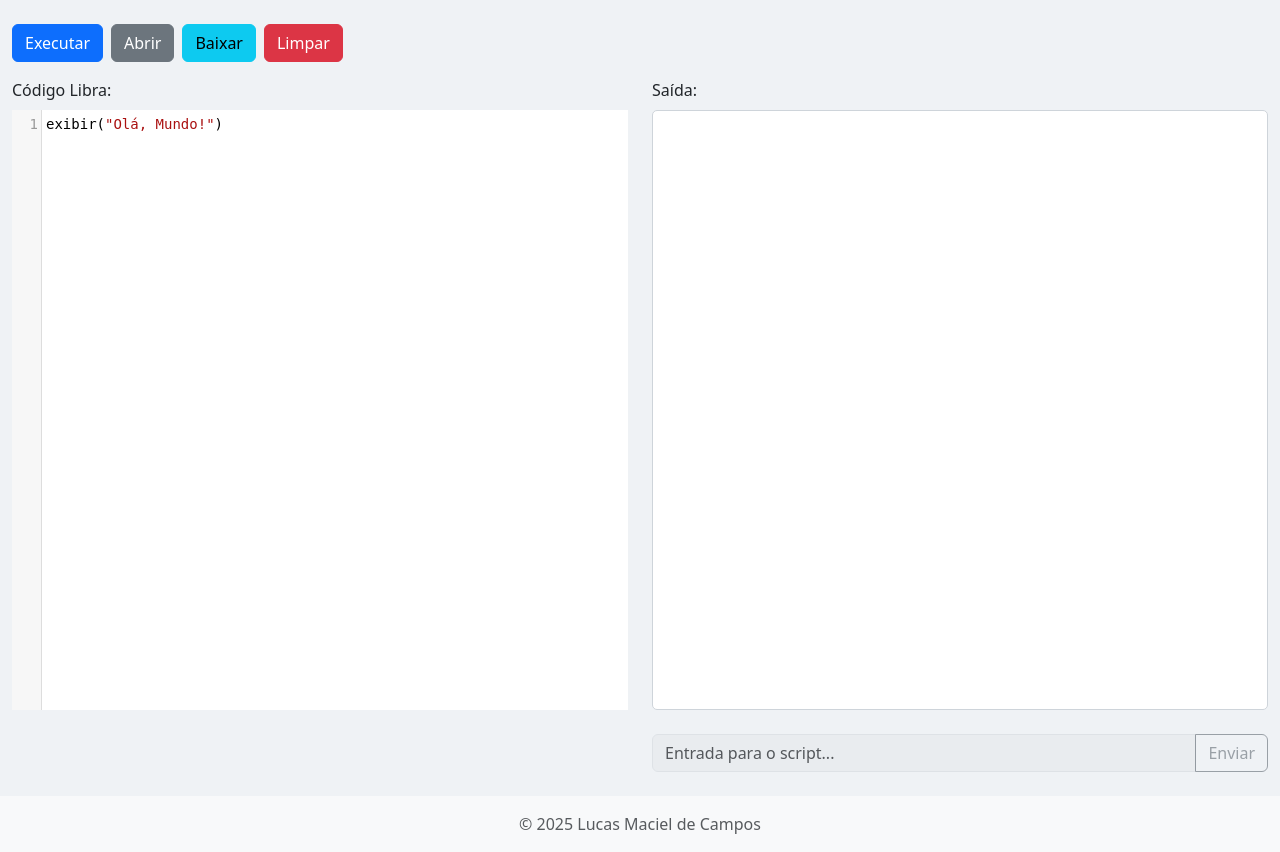
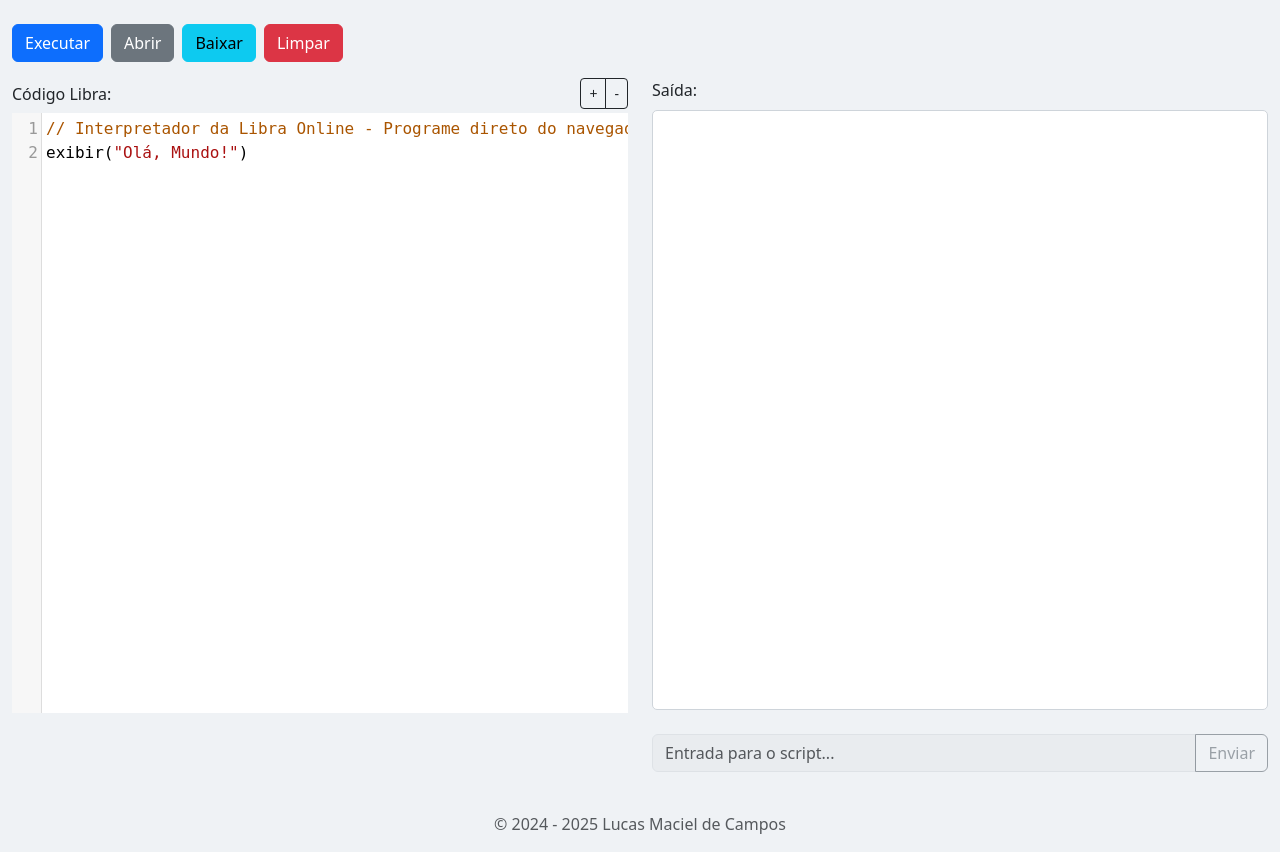
Before and after one commit to linguagem-libra/playground, a Flask app: page / in a window 1280 px wide. Shown: the part 56-908 px from the top of the page. Run offline with Flask 3, Linux system fonts and the light colour scheme.

Commit message:
website improvements

```diff
--- a/static/script.js
+++ b/static/script.js
@@ -2,8 +2,8 @@
 const editor = CodeMirror.fromTextArea(document.getElementById('code'), {
     lineNumbers: true,
     mode: 'javascript',
-    tabSize: 4,
-    indentUnit: 4,
+    tabSize: 2,
+    indentUnit: 2,
     extraKeys: {
         Tab: (cm) => {
             if (cm.somethingSelected()) {
@@ -34,7 +34,7 @@ const savedCode = localStorage.getItem(STORAGE_KEY);
 if (savedCode !== null) {
     editor.setValue(savedCode);
 } else {
-    editor.setValue('exibir("Olá, Mundo!")');
+    editor.setValue('// Interpretador da Libra Online - Programe direto do navegador!\nexibir("Olá, Mundo!")');
 }
 
 // Garante que o estado do botão "Executar" esteja correto no carregamento
@@ -168,3 +168,32 @@ runButton.onclick = async function () {
         runButton.disabled = false;
     }
 };
+
+// Fonte inicial
+let fontSize = parseInt(localStorage.getItem('libraFontSize')) || 16;
+const outputBox = document.getElementById('output');
+
+// Aplica o tamanho salvo
+editor.getWrapperElement().style.fontSize = fontSize + "px";
+outputBox.style.fontSize = fontSize + "px";
+editor.refresh();
+
+// Aumenta a fonte
+document.getElementById('font-increase').onclick = () => {
+    fontSize += 2;
+    editor.getWrapperElement().style.fontSize = fontSize + "px";
+    outputBox.style.fontSize = fontSize + "px";
+    editor.refresh();
+    localStorage.setItem('libraFontSize', fontSize);
+};
+
+// Diminui a fonte
+document.getElementById('font-decrease').onclick = () => {
+    if (fontSize > 8) {
+        fontSize -= 2;
+        editor.getWrapperElement().style.fontSize = fontSize + "px";
+        outputBox.style.fontSize = fontSize + "px";
+        editor.refresh();
+        localStorage.setItem('libraFontSize', fontSize);
+    }
+};
--- a/templates/index.html
+++ b/templates/index.html
@@ -19,7 +19,7 @@
         .CodeMirror {
             height: 600px;
             font-family: monospace;
-            font-size: 14px;
+            font-size: 16px;
         }
         .output-box {
             background-color: #fff;
@@ -70,9 +70,16 @@
         <div class="row">
             <!-- Coluna de Input -->
             <div class="col-md-6 mb-3 d-flex flex-column">
-                <label for="code" class="form-label">Código Libra:</label>
+                <div class="d-flex justify-content-between align-items-center mb-1">
+                    <label for="code" class="form-label mb-0">Código Libra:</label>
+                    <div class="btn-group">
+                        <button id="font-increase" class="btn btn-outline-dark btn-sm">+</button>
+                        <button id="font-decrease" class="btn btn-outline-dark btn-sm">-</button>
+                    </div>
+                </div>
                 <textarea id="code" name="code"></textarea>
             </div>
+
 
             <!-- Coluna de Output -->
             <div class="col-md-6 d-flex flex-column">
@@ -88,9 +95,9 @@
     </div>
 
     <!-- Rodapé -->
-    <footer class="footer mt-auto py-3 bg-light">
+    <footer class="footer mt-auto py-3">
         <div class="container text-center">
-            <span class="text-muted">&copy; 2025 Lucas Maciel de Campos</span>
+            <span class="text-muted">&copy; 2024 - 2025 Lucas Maciel de Campos</span>
         </div>
     </footer>
 
@@ -101,7 +108,6 @@
     <script src="https://cdnjs.cloudflare.com/ajax/libs/codemirror/5.65.13/codemirror.min.js"></script>
     <script src="https://cdnjs.cloudflare.com/ajax/libs/codemirror/5.65.13/mode/javascript/javascript.min.js"></script>
 
-    <!-- Seu Script -->
     <script src="{{ url_for('static', filename='script.js') }}" defer></script>
 </body>
 </html>
```
